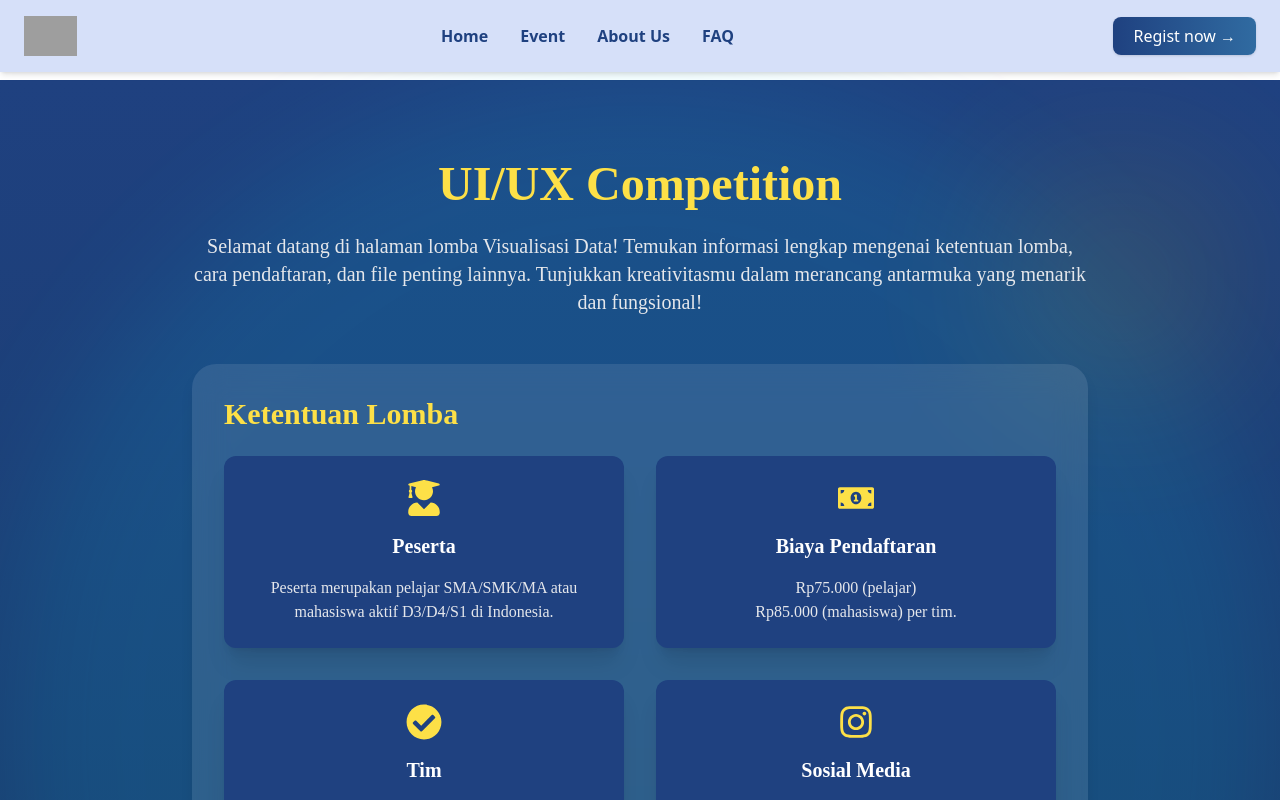
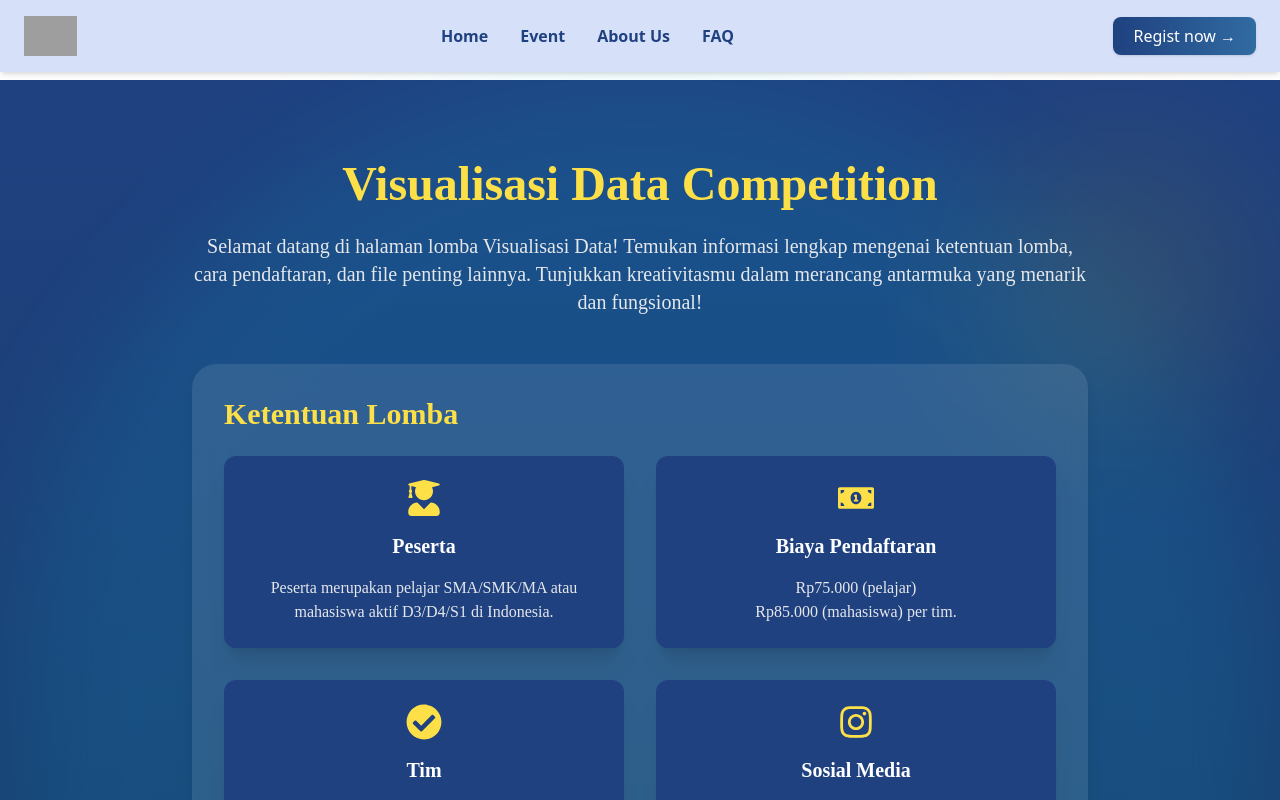
Before and after one commit to FadhilHere/hitech, a React (Vite) app: page /visualisasi-data in a window 1280 px wide. Shown: the top 800 px of the page. Built offline with nearby package versions, Linux system fonts and the light colour scheme; grey boxes are pictures that could not be loaded.

Commit message:
update lomba detail

```diff
--- a/src/components/BusinessPlanPage.jsx
+++ b/src/components/BusinessPlanPage.jsx
@@ -1,6 +1,17 @@
-import React from "react";
+import React, { useState } from "react";
+import {
+  FaMoneyBillAlt,
+  FaUserGraduate,
+  FaCheckCircle,
+  FaInstagram,
+  FaTiktok,
+  FaWhatsapp,
+  FaEnvelope,
+} from "react-icons/fa";
 
 const BusinessPlanPage = () => {
+  const [showSocialDropdown, setShowSocialDropdown] = useState(false);
+
   return (
      <section className="min-h-screen bg-gradient-to-b from-[#1F4180] to-[#173A64] text-white mt-20 py-20 px-6 font-[Poppins] relative">
          {/* Dekorasi Glow di Latar Belakang */}
@@ -9,7 +20,7 @@ const BusinessPlanPage = () => {
 
          <div className="max-w-4xl mx-auto text-center relative z-10">
            <h1 className="text-5xl font-extrabold mb-6 text-yellow-300 animate__animated animate__fadeIn animate__delay-1s glow-text">
-             UI/UX Competition
+             Business Plan Competition
            </h1>
            <p className="text-lg md:text-xl text-gray-200 mb-12 leading-relaxed animate__animated animate__fadeIn animate__delay-2s">
              Selamat datang di halaman lomba Business Plan! Temukan informasi lengkap
--- a/src/components/VisualisasiDataPage.jsx
+++ b/src/components/VisualisasiDataPage.jsx
@@ -20,7 +20,7 @@ const UiUxPage = () => {
 
       <div className="max-w-4xl mx-auto text-center relative z-10">
         <h1 className="text-5xl font-extrabold mb-6 text-yellow-300 animate__animated animate__fadeIn animate__delay-1s glow-text">
-          UI/UX Competition
+          Visualisasi Data Competition
         </h1>
         <p className="text-lg md:text-xl text-gray-200 mb-12 leading-relaxed animate__animated animate__fadeIn animate__delay-2s">
           Selamat datang di halaman lomba Visualisasi Data! Temukan informasi lengkap
```
